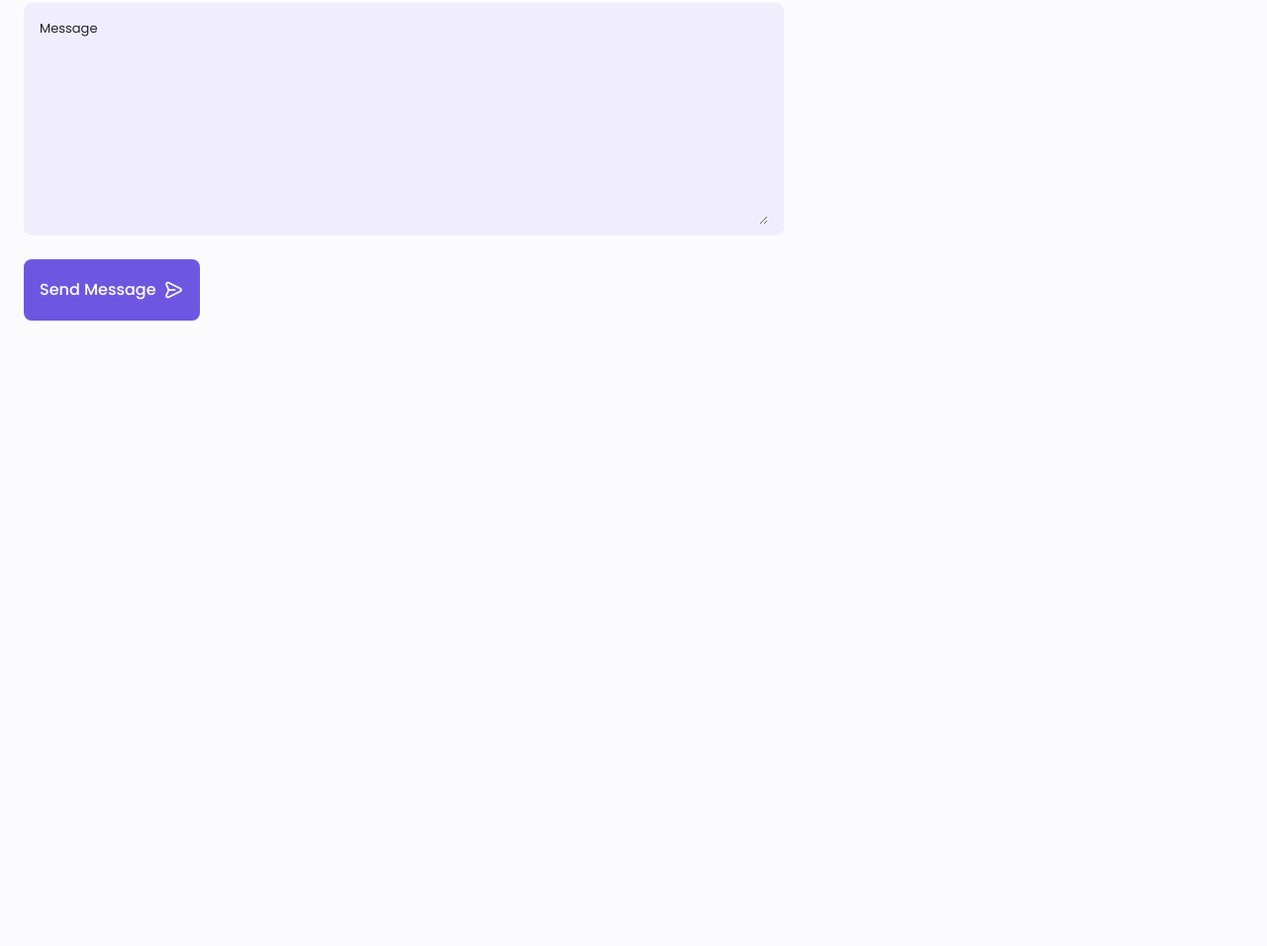
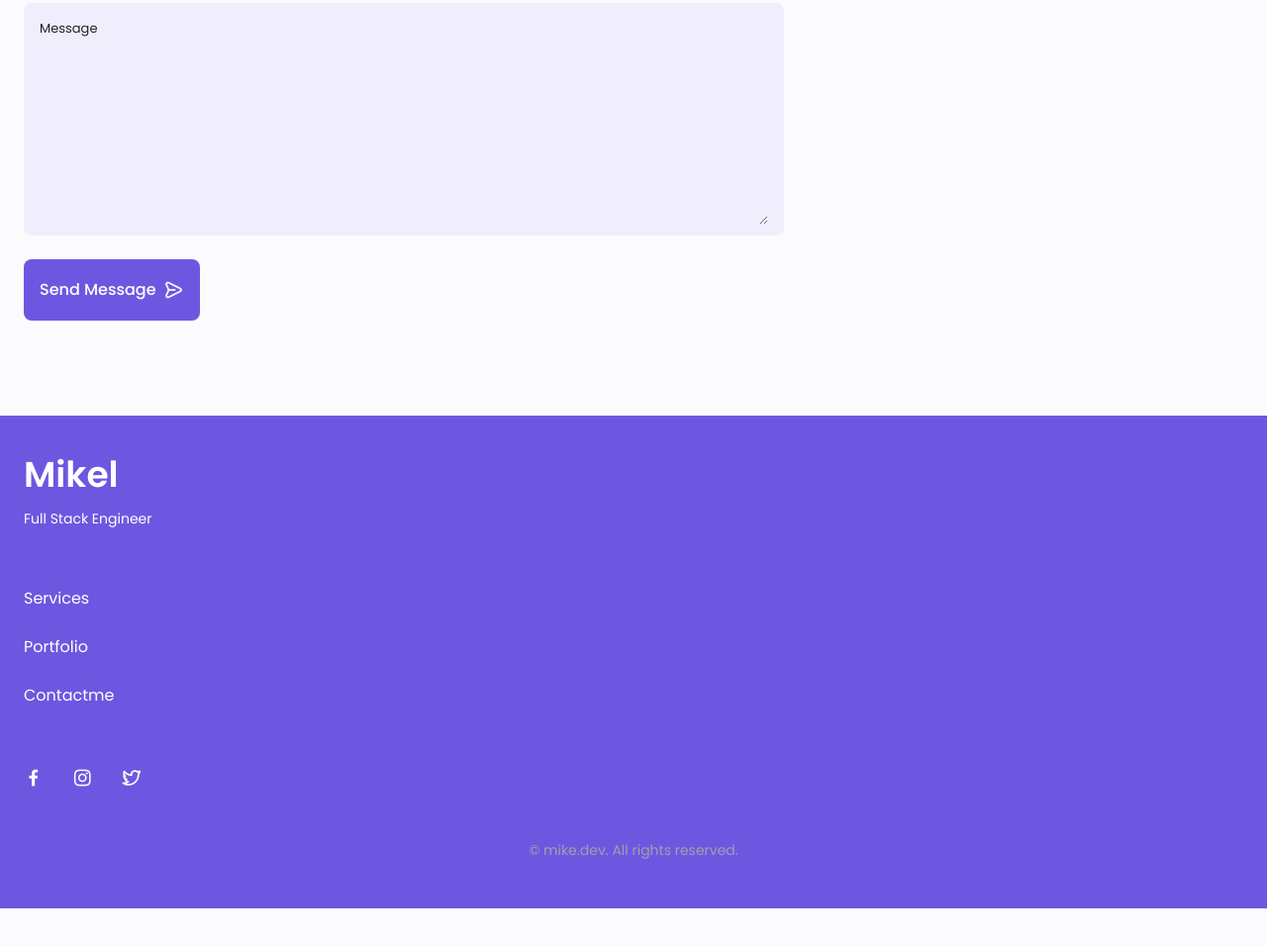
Before and after one commit to MikelArrieta/portfolio, a website built with Vite: page index.html in a window 1280 px wide. Shown: the part 5626-6582 px from the top of the page at 99% size. Before the commit the page ends 6062 px from the top, so only its background shows below. Built offline with nearby package versions, Linux system fonts and the light colour scheme.

Commit message:
Footer implemented.

```diff
--- a/assets/css/styles.css
+++ b/assets/css/styles.css
@@ -783,3 +783,59 @@ img {
    outline: none;
    padding: .25rem .5rem .5rem 0;
 }
+
+/*==================== Footer ====================*/
+.footer {
+   padding-top: 2rem;
+}
+
+.footer__container {
+   row-gap: 3.5rem;
+}
+
+.footer__bg {
+   background-color: var(--first-color-second);
+   padding: 2rem 0 3rem;
+}
+
+.footer__title {
+   font-size: var(--h1-font-size);
+   margin-bottom: var(--mb-0-25);
+}
+
+.footer__subtitle {
+   font-size: var(--small-font-size);
+}
+
+.footer__links {
+   display: flex;
+   flex-direction: column;
+   row-gap: 1.5rem;
+}
+
+.footer__link:hover {
+   color: var(--first-color-lighter);
+}
+
+.footer__social {
+   font-size: 1.25rem;
+   margin-right: var(--mb-1-5);
+}
+
+.footer__social:hover {
+   color: var(--first-color-lighter);
+}
+
+.footer__copy {
+   font-size: var(--small-font-size);
+   text-align: center;
+   color: var(--text-color-light);
+   margin-top: var(--mb-3);
+}
+
+.footer__title,
+.footer__subtitle,
+.footer__link,
+.footer__social {
+   color: #FFF;
+}
--- a/index.html
+++ b/index.html
@@ -703,6 +703,44 @@
 
       </main>
 
+      <footer class="footer">
+         <div class="footer__bg">
+            <div class="footer__container container grid">
+               <div>
+                  <h1 class="footer__title">Mikel</h1>
+                  <span class="footer__subtitle">Full Stack Engineer</span>
+               </div>
+               <ul class="footer__links">
+                  <li>
+                     <a href="#services" class="footer__link">Services</a>
+                  </li>
+                  <li>
+                     <a href="#portfolio" class="footer__link">Portfolio</a>
+                  </li>
+                  <li>
+                     <a href="#contact" class="footer__link">Contactme</a>
+                  </li>
+               </ul>
+
+               <div class="footer__socials">
+                  <a href="https://www.facebook.com" target="_blank" class="footer__social">
+                     <i class="uil uil-facebook-f"></i>
+                  </a>
+
+                  <a href="https://www.instagram.com" target="_blank" class="footer__social">
+                     <i class="uil uil-instagram"></i>
+                  </a>
+
+                  <a href="https://www.twitter.com" target="_blank" class="footer__social">
+                     <i class="uil uil-twitter-alt"></i>
+                  </a>
+               </div>
+            </div>
+
+            <p class="footer__copy">&#169; mike.dev. All rights reserved.</p>
+         </div>
+      </footer>
+
       <script src="assets/js/swiper-bundle.min.js"></script>
       <script src="assets/js/main.js"></script>
    </body>
```
